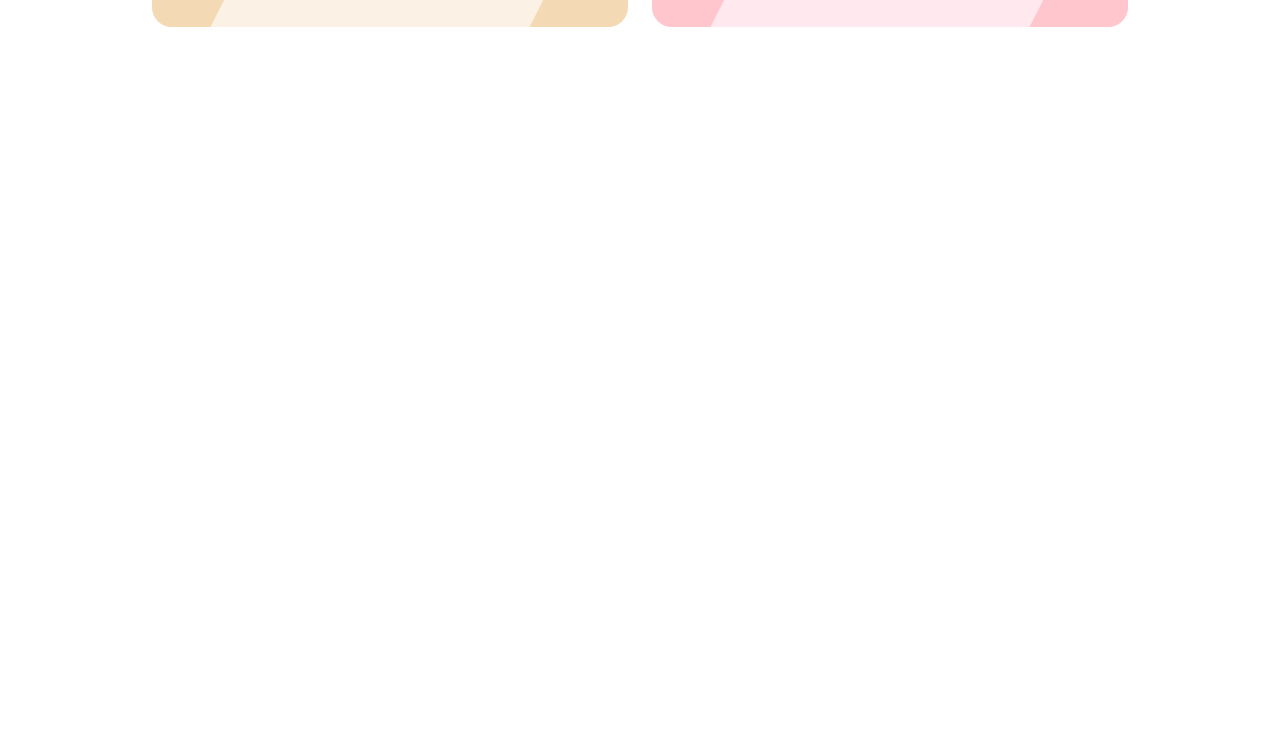
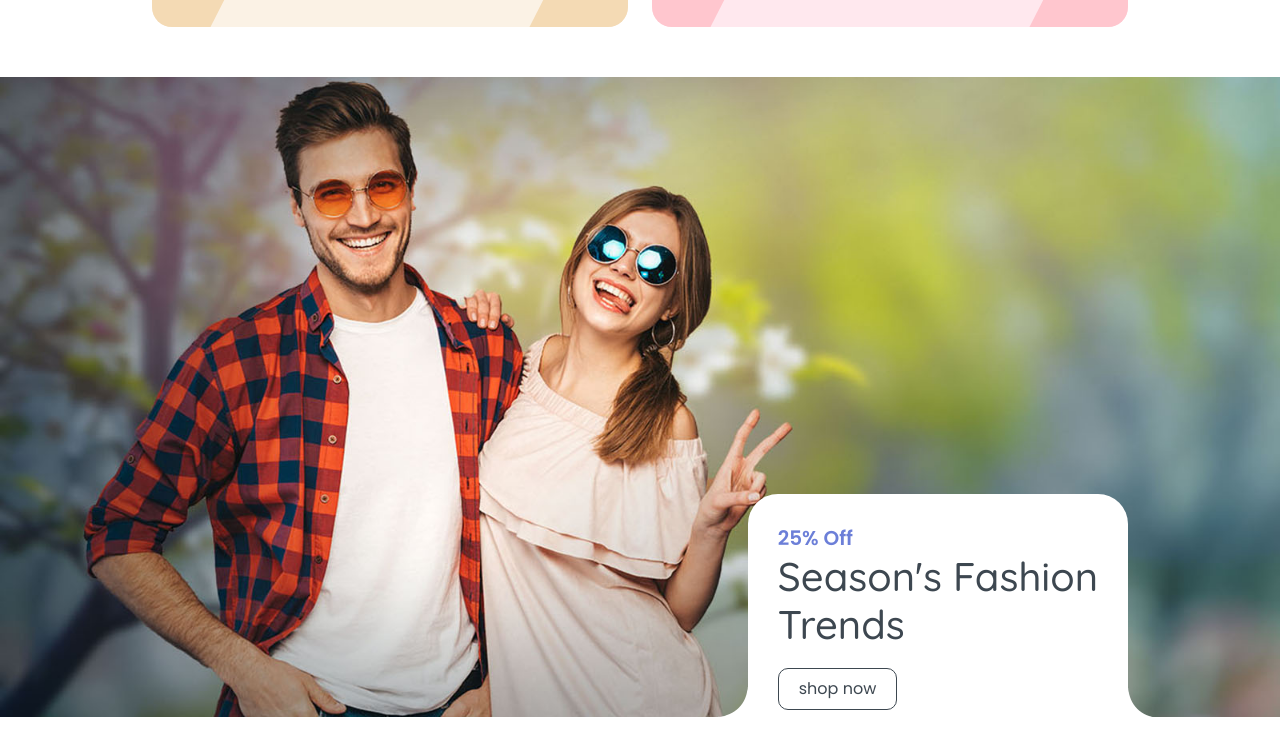
Before and after one commit to mehrdad03/Purple, a website: page pages/index.html in a window 1280 px wide. Shown: the part 2322-3077 px from the top of the page. Before the commit the page ends 2759 px from the top, so only its background shows below. Drawn offline with nearby package versions, Linux system fonts and the light colour scheme.

Commit message:
Full Banner section is done.

```diff
--- a/assets/scripts/main.js
+++ b/assets/scripts/main.js
@@ -42,7 +42,4 @@ document.addEventListener("DOMContentLoaded", function () {
   }
 
   startTimer(); // شروع تایمر
-
-
-
 });
--- a/pages/index.html
+++ b/pages/index.html
@@ -861,8 +861,10 @@
     <section class="py-50">
       <div class="container flex-between-center space-x-6">
         <!-- left -->
-        <div class=" banner banner-one  overflow-hidden relative group w-1/2 flex-between-center bg-yellow-light p-30 rounded-20 ">
-          <div class="w-72 h-72 z-10 mr-5 ">
+        <div
+          class="banner banner-one overflow-hidden relative group w-1/2 flex-between-center bg-yellow-light p-30 rounded-20"
+        >
+          <div class="w-72 h-72 z-10 mr-5">
             <img
               src="../assets/images/banner-one/one.png"
               class="w-full group-hover:scale-105 duration-500"
@@ -886,7 +888,9 @@
           </div>
         </div>
         <!-- right -->
-        <div class="banner banner-two  overflow-hidden relative group w-1/2 flex-between-center bg-pink-light p-30 rounded-20 w">
+        <div
+          class="banner banner-two overflow-hidden relative group w-1/2 flex-between-center bg-pink-light p-30 rounded-20 w"
+        >
           <div class="w-72 h-72 z-10 mr-5">
             <img
               src="../assets/images/banner-one/two.png"
@@ -913,6 +917,29 @@
       </div>
     </section>
     <!-- Banner-two -->
+    <section
+      class="bg-[url('../images/banner-two/banner.jpg')] h-600 bg-no-repeat bg-center bg-cover"
+    >
+      <div class="container relative h-full ">
+        <div
+          class="h-[223px] banner-full absolute bottom-0 right-0 bg-white pt-30 px-30 rounded-tl-30 rounded-tr-30"
+        >
+          <span class="block text-primary text-xl font-semibold"
+            >25% Off</span
+          >
+          <span class="block mb-5 font-quicksand leading-[48px] text-dark font-medium text-40"
+            >Season's Fashion
+            <br />
+            Trends</span
+          >
+          <a
+            href="javascript:0"
+            class="transition-all inline-block py-2 px-5 border text-dark border-dark hover:border-primary hover:text-white hover:bg-primary rounded-10"
+            >shop now</a
+          >
+        </div>
+      </div>
+    </section>
     <!-- New Products -->
     <!-- Services -->
     <!-- Vendors -->
--- a/src/input.css
+++ b/src/input.css
@@ -62,3 +62,26 @@
 .banner-two::after {
   background: #ffc6ce;
 }
+
+.banner-full::before {
+  content: "";
+  background-image: url('../images/banner-two/left-shape.png');
+  background-repeat: no-repeat;
+  background-size: 100%;
+  width: 30px;
+  height: 30px;
+  position: absolute;
+  left: -30px;
+  bottom: 0;
+}
+.banner-full::after {
+  content: "";
+  background-image: url('../images/banner-two/right-shape.png');
+  background-repeat: no-repeat;
+  background-size: 100%;
+  width: 30px;
+  height: 30px;
+  position: absolute;
+  right: -30px;
+  top: 194px;
+}
--- a/tailwind.config.js
+++ b/tailwind.config.js
@@ -23,6 +23,8 @@ module.exports = {
       height: {
         30: "1.875rem",
         60: "3.75rem",
+        600: "40rem",
+
       },
       borderColor: {
         "light-gray": "#EEEEEE",
@@ -58,6 +60,7 @@ module.exports = {
         14: "0.875rem",
         15: "0.9375rem",
         31: "1.9375rem",
+        40: "2.5rem",
         50: "3.125rem",
         124: "7.75rem",
       },
```
Also changed, not shown: assets/images/banner-two/banner.jpg (added), assets/images/banner-two/left-shape.png (added), assets/images/banner-two/right-shape.png (added), assets/styles/main.css. Lines whose indentation alone changed are shown as unchanged.
